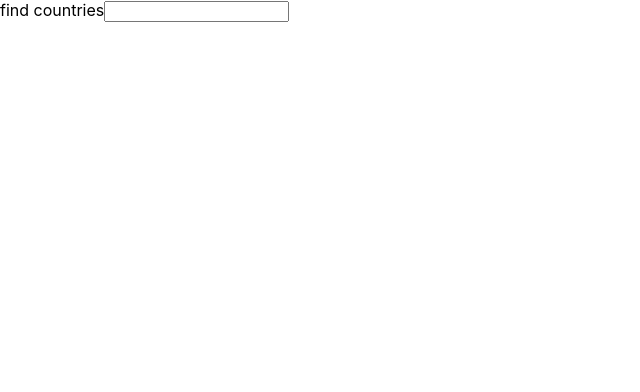
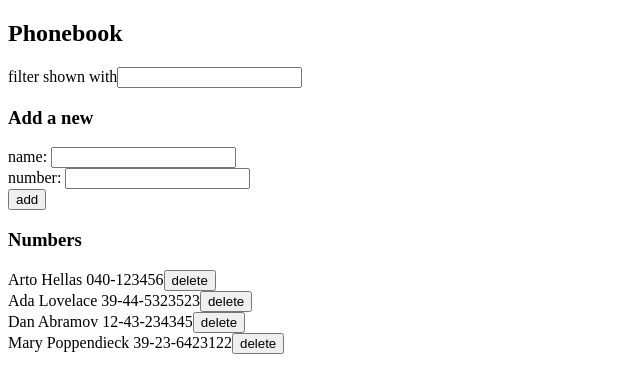
Before and after one commit to Mdtr3002/part1, a React (Create React App) app: page / in a window 1280 px wide. Shown: the top 392 px of the page, without its empty margins (0-640 px from the left). Built offline with nearby package versions, Linux system fonts and the light colour scheme; no server answers; data requests are answered from the project's data file.

Commit message:
Exercises part2

```diff
--- a/db.json
+++ b/db.json
@@ -1,5 +1,5 @@
 {
-  "persons":[
+  "persons": [
     {
       "name": "Arto Hellas",
       "number": "040-123456",
--- a/src/App.js
+++ b/src/App.js
@@ -1,19 +1,95 @@
 import React, { useState, useEffect } from 'react'
-import axios from 'axios'
-import ResultNations from './components/resultNations'
+import Filter from './components/filter'
+import PersonForm from './components/personForm'
+import Persons from './components/Persons'
+import phoneBook from './services/phonebook'
+import './index.css'
+const NotificationBarName = ({name}) => {
+    console.log('minh');
+    return(
+      <div className='notify'>Added {name}</div>
+    )
+  }
+const NotificationBarNumber = ({name}) => {
+  return(
+    <div className='notify'>Change {name} number</div>
+  )
+}
+const ErrorNotify = ({message}) => {
+  return(
+    <div className='error'>{message}</div>
+  )
+}
 const App = () => {
-  const [nations, setNations] = useState([])
-  const [search, setSearch] = useState('')
-  useEffect(() =>
-  axios.get('https://restcountries.com/v3.1/all')
-  .then(response => setNations(response.data))
-  ,[])
-  const handleSearch = (event) => setSearch(event.target.value)
+  const [ persons, setPersons ] = useState([])
+  const [ newName, setNewName ] = useState('')
+  const [ newNumber, setNewNumber ] = useState('')
+  const [ filterName, setFilterName] = useState('')
+  const [notification, setNotification] = useState({nameEntry: false, numberEntry: false, errorNotify: false})
+  const [newEntry, setNewEntry] = useState('')
+  const [message, setMessage] = useState('')
+  useEffect(() => {
+    phoneBook.getData().then(info =>
+    setPersons(info)
+    )
+  }
+    ,[])
+  const nameCheck = persons.filter(person => person.name===newName)
+  const handleNewPerson = (event) => setNewName(event.target.value)
+  const handleNewNumber = (event) => setNewNumber(event.target.value)
+  const addPerson = (event) => {
+    event.preventDefault()
+    const newPersonInfo = {
+      name: newName,
+      number: newNumber
+    }
+    if(nameCheck.length>0){
+      let newNumber = window.confirm(`${newName} is already added to phonebook, replace old number with a new one`)
+      if(newNumber) {
+        phoneBook.updateNumber(nameCheck[0].id, newPersonInfo).then(updating => {
+          setPersons(persons.map(number => (number.id !== nameCheck[0].id) ? number:updating))
+          setNotification({...notification,numberEntry: !notification.numberEntry})
+        })
+        .catch(alreadyDelete => {
+          setNotification({...notification, errorNotify: !notification.errorNotify})
+          setMessage(`Information of '${newPersonInfo.name}' has already been removed from the server`)
+          setTimeout(() => setMessage(null),5000)
+          setPersons(persons.filter(n => n.id !== nameCheck[0].id))
+          setTimeout(() => setNotification({...notification, errorNotify: false}),5000)
+        })
+        setNewEntry(newPersonInfo.name)
+        setTimeout(() => setNotification({...notification, numberEntry: false}),5000)
+      }
+    } else {
+    phoneBook.updateInfo(newPersonInfo).then(newInfo =>
+    setPersons(persons.concat(newInfo)))
+    setNewEntry(newPersonInfo.name)
+    setNotification({...notification, nameEntry: !notification.nameEntry})
+    setTimeout(() => setNotification({...notification, nameEntry: false}),5000)
+  }
+  setNewName('')
+  setNewNumber('')
+  }
+  const handleFilter = (event) => setFilterName(event.target.value)
+  let nameContain = new RegExp(filterName,'i')
   return (
     <div>
-    find countries<input  value={search} onChange={handleSearch}/>
-    <ResultNations search={search} nations={nations} setSearch={setSearch}/>
+      <h2>Phonebook</h2>
+      {notification.errorNotify? <ErrorNotify message={message} />: <></>}
+      {notification.nameEntry?  <NotificationBarName name={newEntry}/> : <></>}
+      {notification.numberEntry? <NotificationBarNumber name={newEntry}/>: <></>}
+      <Filter filterName={filterName} handleFilter={handleFilter} />
+      <h3>Add a new</h3>
+      <form onSubmit={addPerson}>
+        <PersonForm newName={newName} newNumber={newNumber} handleNewNumber={handleNewNumber} handleNewPerson={handleNewPerson} />
+        <div>
+          <button type="submit">add</button>
+        </div>
+      </form>
+      <h3>Numbers</h3>
+      <Persons persons={persons} nameContain={nameContain} filterName={filterName} setPersons={setPersons}/>
     </div>
   )
 }
+
 export default App
--- a/src/components/Persons.js
+++ b/src/components/Persons.js
@@ -1,7 +1,16 @@
 import React from "react"
-const Persons = ({persons, filterName, nameContain}) => {
+import phonebook from "../services/phonebook"
+const confirmDelete = (name,id, deleteFunc, target) => {
+    let result = window.confirm(`Delete ${name}`)
+    if (result) {
+        phonebook.deleteInfo(id).then(deleting => deleteFunc(target.filter(info => info.id !== id)))
+    }
+
+  }
+
+const Persons = ({persons, filterName, nameContain, setPersons}) => {
     let newList = persons
     if(filterName!=='') newList=persons.filter(person => nameContain.test(person.name))
-    return(newList.map(list => <div key={list.id}>{list.name} {list.number}</div>))
+    return(newList.map(list => <div key={list.id}>{list.name} {list.number}<button onClick={() => confirmDelete(list.name,list.id, setPersons, persons)}>delete</button></div>))
    }
 export default Persons
--- a/src/index.css
+++ b/src/index.css
@@ -1,13 +1,27 @@
-body {
-  margin: 0;
-  font-family: -apple-system, BlinkMacSystemFont, 'Segoe UI', 'Roboto', 'Oxygen',
-    'Ubuntu', 'Cantarell', 'Fira Sans', 'Droid Sans', 'Helvetica Neue',
-    sans-serif;
-  -webkit-font-smoothing: antialiased;
-  -moz-osx-font-smoothing: grayscale;
+h1 {
+  color: green;
+  font-style: italic;
 }
-
-code {
-  font-family: source-code-pro, Menlo, Monaco, Consolas, 'Courier New',
-    monospace;
+.note {
+  color: grey;
+  padding-top: 5px;
+  font-size: 15px;
 }
+.notify {
+  color: green;
+  background: lightgrey;
+  font-size: 20px;
+  border-style: solid;
+  border-radius: 5px;
+  padding: 10px;
+  margin-bottom: 10px;
+}
+.error {
+  color: red;
+  background: lightgrey;
+  font-size: 20px;
+  border-style: solid;
+  border-radius: 5px;
+  padding: 10px;
+  margin-bottom: 10px;
+}
--- a/src/index.js
+++ b/src/index.js
@@ -3,6 +3,7 @@ import ReactDOM from 'react-dom';
 import './index.css';
 import App from './App';
 import reportWebVitals from './reportWebVitals';
+import './index.css'
 
 
 ReactDOM.render(
--- /dev/null
+++ b/src/services/phonebook.js
@@ -0,0 +1,19 @@
+import axios from "axios";
+const dataUrl = 'http://localhost:3001/persons'
+const getData = () => {
+const request = axios.get(dataUrl)
+return request.then(response => response.data)
+}
+const updateInfo = (newPersonInfo) => {
+    const request = axios.post(dataUrl,newPersonInfo)
+    return request.then(response => response.data)
+}
+const deleteInfo = (id) => {
+    const request = axios.delete(`${dataUrl}/${id}`)
+    return request.then(response => response.data)
+}
+const updateNumber = (id, newNum) => {
+    const request = axios.put(`${dataUrl}/${id}`,newNum)
+    return request.then(response => response.data)
+}
+export default {getData, updateInfo, deleteInfo, updateNumber}
```
Also changed, not shown: src/components/Note.js (+7 -1 lines), src/services/notes.js (added, +22 -0 lines).
